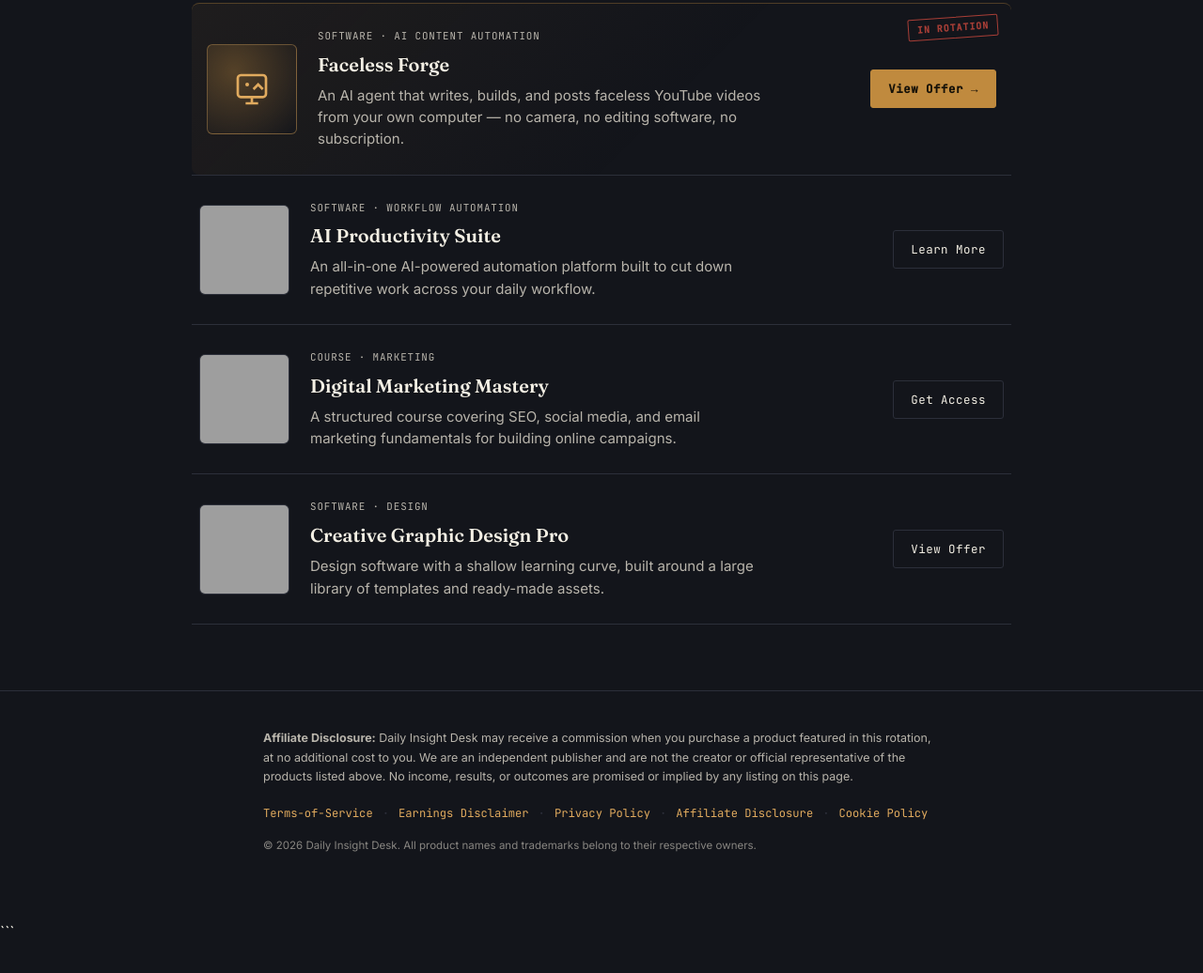
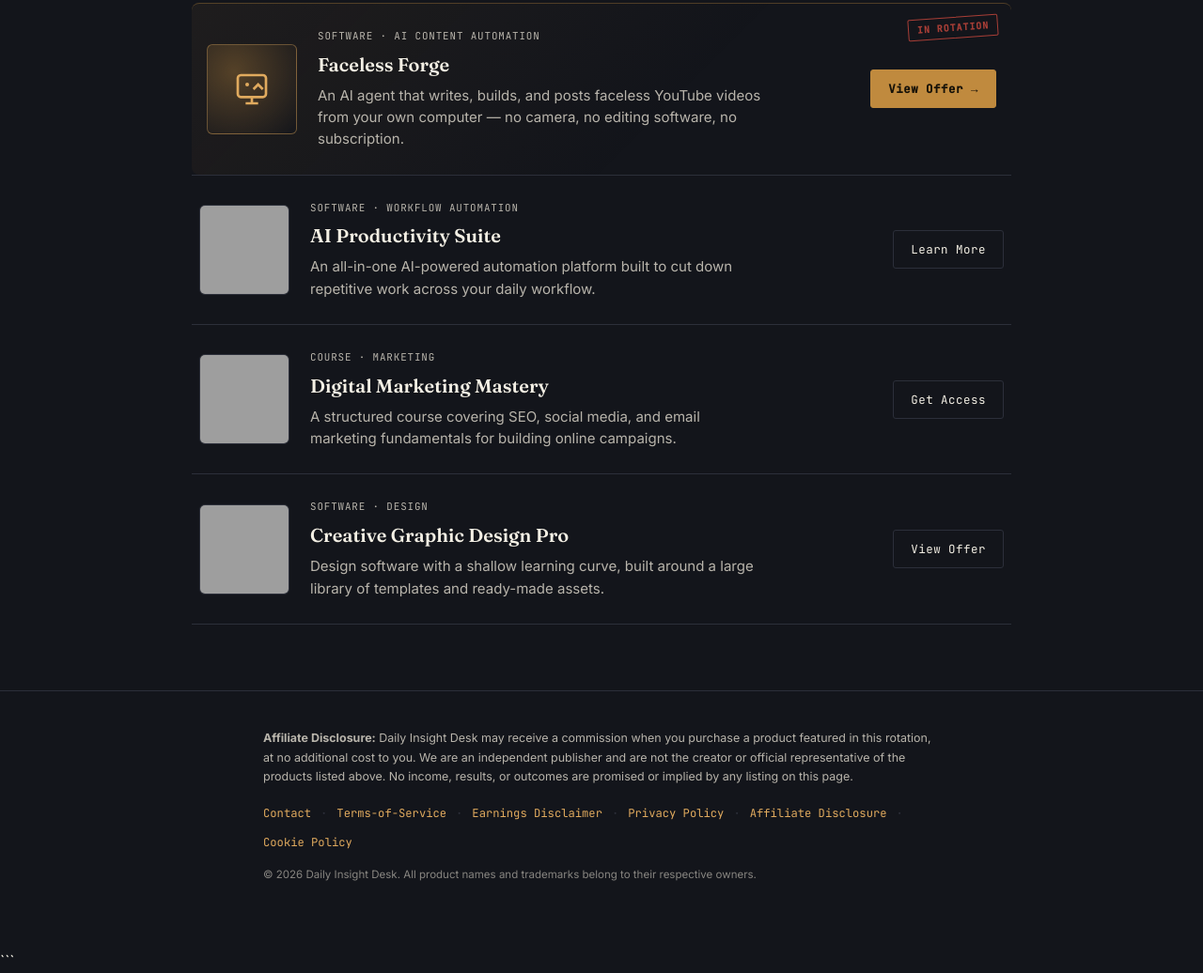
Before and after one commit to edproservice-lang/daily-insight-desk, a plain HTML site: page index.html in a window 1280 px wide. Shown: the part 434-1470 px from the top of the page at 94% size. Before the commit the page ends 1439 px from the top, so only its background shows below. Drawn offline with Linux system fonts and the light colour scheme; grey boxes are pictures that could not be loaded.

Commit message:
Update footer links with contact information
Added a contact link to the footer section.

```diff
--- a/index.html
+++ b/index.html
@@ -304,7 +304,9 @@
   <div class="footer-inner">
     <p><strong>Affiliate Disclosure:</strong> Daily Insight Desk may receive a commission when you purchase a product featured in this rotation, at no additional cost to you. We are an independent publisher and are not the creator or official representative of the products listed above. No income, results, or outcomes are promised or implied by any listing on this page.</p>
 
-    <div class="footer-links">
+   <div class="footer-links">
+      <a href="https://www.dailyinsightdesk.com/contact" target="_blank" rel="noopener">Contact</a>
+      <span class="sep">·</span>
       <a href="https://www.dailyinsightdesk.com/terms-of-service" target="_blank" rel="noopener">Terms-of-Service</a>
       <span class="sep">·</span>
       <a href="https://www.dailyinsightdesk.com/earnings-disclaimer" target="_blank" rel="noopener">Earnings Disclaimer</a>
```
